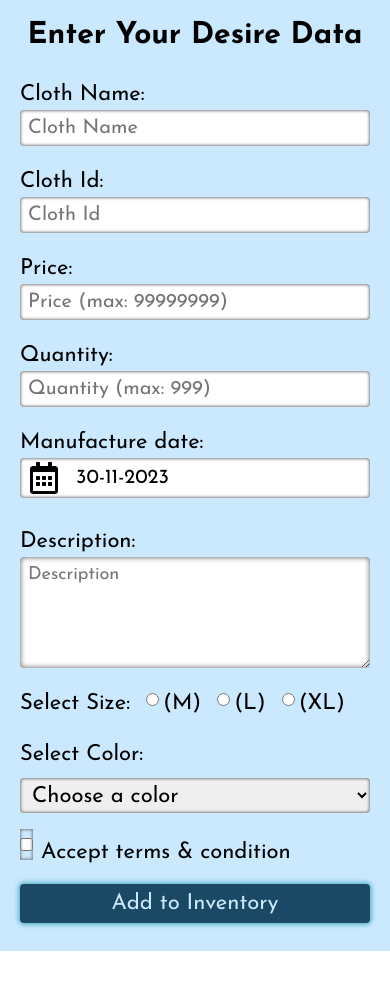
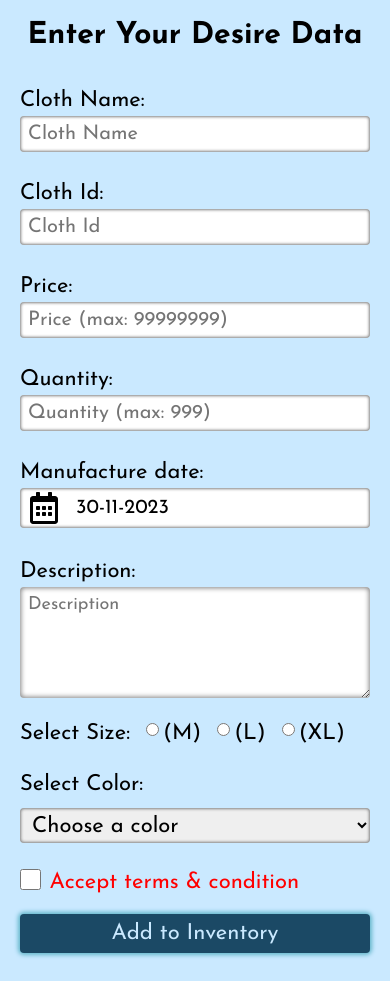
Before and after one commit to devRezaulKarim/product-inventory, a React (Vite) app: page / in a window 390 px wide. Before the commit the page ends 951 px from the top, so only its background shows below. Built offline with nearby package versions, Linux system fonts and the light colour scheme.

Commit message:
input form done with validation

```diff
--- a/src/Components/FormData/FormData.jsx
+++ b/src/Components/FormData/FormData.jsx
@@ -1,3 +1,4 @@
+/* eslint-disable react/prop-types */
 import { FaRegCalendarAlt } from "react-icons/fa";
 import {
   divider,
@@ -16,30 +17,32 @@ import {
   calInput,
   calShow,
   formTitle,
+  leftInput,
 } from "./FormData.module.css";
 import { useState } from "react";
 
-export default function FormData() {
+export default function FormData({ handleSubmit }) {
   const currentDate = [
     new Date().getDate(),
     new Date().getMonth() + 1,
     new Date().getFullYear(),
   ].join("-");
-  console.log(currentDate);
+
   const [selectedDate, setSelectedDate] = useState(currentDate);
+  const [TnC, setTnC] = useState(false);
   const [color, setColor] = useState(null);
 
   return (
     <div>
       <h1 className={formTitle}>Enter Your Desire Data</h1>
-      <form action="" className={dataInputForm}>
-        <div className={divider}>
+      <form onSubmit={handleSubmit} action="" className={dataInputForm}>
+        <div className={divider} id={leftInput}>
           <div className={inputName}>
             <label htmlFor="name">Cloth Name:</label>
             <input
               maxLength="35"
               type="text"
-              name=""
+              name="name"
               id="name"
               placeholder="Cloth Name"
               required
@@ -51,7 +54,7 @@ export default function FormData() {
             <input
               maxLength="10"
               type="text"
-              name=""
+              name="id"
               id="id"
               placeholder="Cloth Id"
               required
@@ -64,7 +67,7 @@ export default function FormData() {
               min="1"
               max="99999999"
               type="number"
-              name=""
+              name="price"
               id="price"
               placeholder="Price (max: 99999999)"
               required
@@ -77,7 +80,7 @@ export default function FormData() {
               min="1"
               max="999"
               type="number"
-              name=""
+              name="quantity"
               id="quantity"
               placeholder="Quantity (max: 999)"
               required
@@ -99,9 +102,10 @@ export default function FormData() {
               />
               <input
                 type="text"
-                name=""
+                name="date"
                 id=""
                 className={calShow}
+                readOnly
                 value={selectedDate || "11-11-11"}
               />
               <FaRegCalendarAlt className={calIcon} />
@@ -114,7 +118,7 @@ export default function FormData() {
           <div className={inputDesc}>
             <label htmlFor="desc">Description:</label>
             <textarea
-              name=""
+              name="desc"
               id="desc"
               cols="30"
               rows="5"
@@ -144,7 +148,7 @@ export default function FormData() {
             <select
               onChange={(e) => setColor(e.target.value)}
               style={{ color: `${color}` }}
-              name=""
+              name="color"
               id="color"
             >
               <option value="none" selected disabled hidden>
@@ -162,14 +166,21 @@ export default function FormData() {
             </select>
             <div className={terms}>
               <div>
-                <input type="checkbox" name="TnC" id="TnC" />
-                <label htmlFor="TnC">Accept terms & condition</label>
+                <input
+                  onChange={() => setTnC(!TnC)}
+                  type="checkbox"
+                  name="TnC"
+                  id="TnC"
+                />
+                <label style={{ color: TnC ? "black" : "red" }} htmlFor="TnC">
+                  Accept terms & condition
+                </label>
               </div>
             </div>
           </div>
           <div className={inputBtn}>
             <div></div>
-            <input type="submit" value="Add to Inventory" />
+            <input disabled={!TnC} type="submit" value="Add to Inventory" />
           </div>
         </div>
       </form>
--- a/src/Components/FormData/FormData.module.css
+++ b/src/Components/FormData/FormData.module.css
@@ -90,6 +90,7 @@ textarea {
 }
 .terms input {
   margin-right: 8px;
+  box-shadow: unset;
 }
 
 .inputName,
@@ -193,6 +194,9 @@ textarea {
 .terms div {
   width: 68%;
 }
+#leftInput > div {
+  margin-top: 22px;
+}
 
 /* responsive mobile*/
 
@@ -254,7 +258,8 @@ textarea {
     width: 100%;
   }
   .terms input {
-    width: unset;
+    margin-top: 10px;
+    width: 24px;
   }
 
   .inputColor select {
--- a/src/Components/Home/Home.jsx
+++ b/src/Components/Home/Home.jsx
@@ -1,10 +1,50 @@
 import { container } from "./Home.module.css";
 import FormData from "../FormData/FormData";
+import { useState } from "react";
+// import ClothTable from "../ClothTable/ClothTable";
 
 export default function Home() {
+  const [cloths, setCloths] = useState([]);
+
+  const handleSubmit = (e) => {
+    e.preventDefault();
+
+    //Getting all input field as an array
+    const allElements = [...e.target.elements]
+      .filter((e) => e.name)
+      .reduce((pre, cur) => {
+        if (cur.name === "size") {
+          cur.checked && pre.push(cur);
+        } else {
+          pre.push(cur);
+        }
+        return pre;
+      }, []);
+
+    //Getting all the value as an object
+    let elementObject = {};
+    allElements.forEach((e) => {
+      elementObject[e.name] = e.value;
+    });
+
+    //validating the input value and setting to the state
+    const existingId = cloths.reduce((pre, cur) => {
+      pre.push(cur.id);
+      return pre;
+    }, []);
+
+    if (elementObject["color"] === "none" || !elementObject["size"]) {
+      alert("You have to choose color and size both.");
+    } else if (existingId.includes(elementObject["id"])) {
+      alert("You have to choose an unique id number!");
+    } else {
+      setCloths([...cloths, elementObject]);
+    }
+  };
+
   return (
     <div className={container}>
-      <FormData />
+      <FormData handleSubmit={handleSubmit} />
     </div>
   );
 }
```
